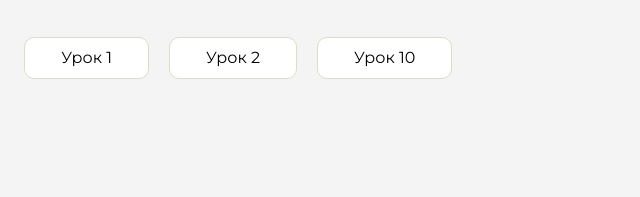
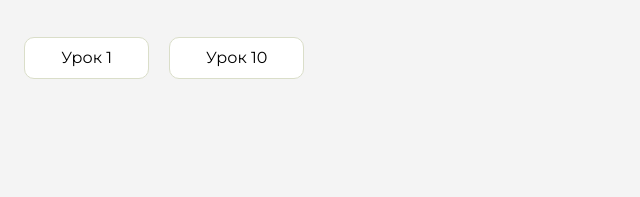
Before and after one commit to bagaev69timur/homework-, a plain HTML site: page index.html in a window 1280 px wide. Shown: the part 201-398 px from the top of the page, 557-1197 px from the left. Drawn offline with Linux system fonts and the light colour scheme.

Commit message:
Update index.html

```diff
--- a/index.html
+++ b/index.html
@@ -96,10 +96,7 @@
                         <a href="lesson-1/index.html">Урок 1</a>
                     </li>
                      <li class="content__list-item">
-                        <a href="lesson1/index.html">Урок 2</a>
-                    </li>
-                    <li class="content__list-item">
-                        <a href="lesson1/index.html">Урок 10</a>
+                        <a href="HomeWork-1/index.html">Урок 10</a>
                     </li>
                 </ul>
             </div>
```
